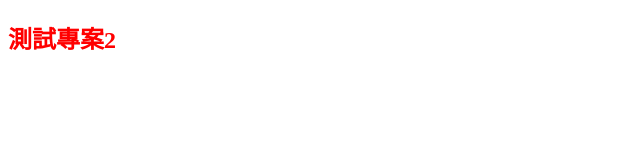
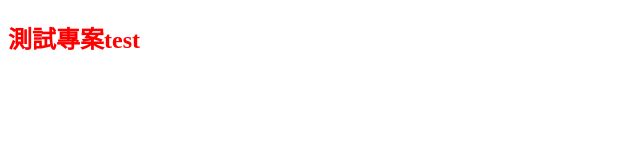
Before and after one commit to margo-lee/testProject, a plain HTML site: page index.html in a window 1280 px wide. Shown: the full height of the page, 0-640 px from the left. Drawn offline with Linux system fonts and the light colour scheme.

Commit message:
fix:測試側試02(#1) 問題： 1.  測試測試001 2.  測試測試
原因：
1.  測試測試 測試測試 測試測試 測試測試
2.  測試測試 測試測試 測試測試
調整項目：
1. 測試測試
issue #1

```diff
--- a/index.html
+++ b/index.html
@@ -7,6 +7,6 @@
     <title>Document</title>
   </head>
   <body>
-    <h2>測試專案2</h2>
+    <h2>測試專案test</h2>
   </body>
 </html>
```
